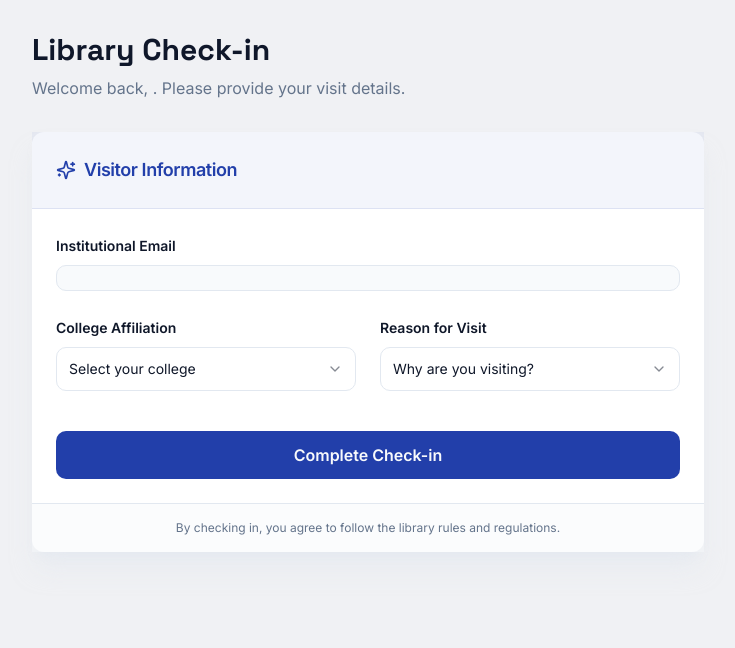
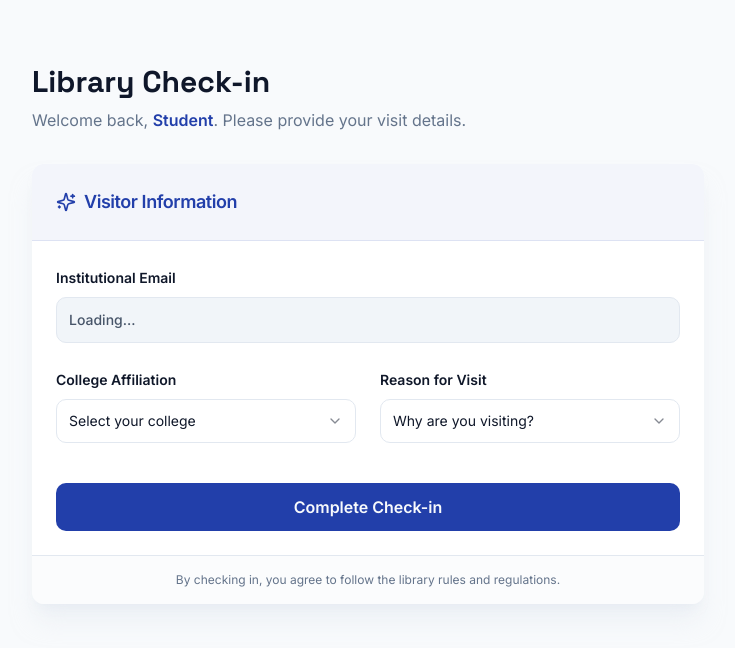
Before and after one commit to RiccirCatimon/Personal-Project, a Next.js app: page /check-in in a window 1280 px wide. Shown: the top 648 px of the page, without its empty margins (272-1007 px from the left). Built offline with nearby package versions, Linux system fonts and the light colour scheme.

Commit message:
this is the issue with running on vercel i cant deploy

```diff
--- a/src/app/check-in/page.tsx
+++ b/src/app/check-in/page.tsx
@@ -1,7 +1,7 @@
 
 'use client';
 
-import React, { useState } from 'react';
+import React, { useState, useEffect } from 'react';
 import { useAuth } from '@/components/auth/auth-context';
 import { Button } from '@/components/ui/button';
 import { Card, CardHeader, CardTitle, CardDescription, CardContent, CardFooter } from '@/components/ui/card';
@@ -10,14 +10,22 @@ import { Label } from '@/components/ui/label';
 import { REASONS, COLLEGES } from '@/lib/data';
 import { useToast } from '@/hooks/use-toast';
 import { CheckCircle2, Loader2, Sparkles } from 'lucide-react';
+import { Navbar } from '@/components/navbar';
 
 export default function CheckInPage() {
-  const { user } = useAuth();
+  const { user, isLoading } = useAuth();
   const { toast } = useToast();
   const [reason, setReason] = useState<string>('');
   const [college, setCollege] = useState<string>(user?.college || '');
   const [isSubmitting, setIsSubmitting] = useState(false);
   const [hasCheckedIn, setHasCheckedIn] = useState(false);
+
+  // Update college when user data loads
+  useEffect(() => {
+    if (user?.college) {
+      setCollege(user.college);
+    }
+  }, [user]);
 
   const handleCheckIn = async (e: React.FormEvent) => {
     e.preventDefault();
@@ -31,40 +39,48 @@ export default function CheckInPage() {
     }
 
     setIsSubmitting(true);
-    // Simulate check-in
     await new Promise(resolve => setTimeout(resolve, 1000));
     setIsSubmitting(false);
     setHasCheckedIn(true);
 
     toast({
       title: "Check-in Successful",
-      description: "Welcome, to NEU Library!",
+      description: "Welcome to NEU Library!",
     });
   };
 
-  if (hasCheckedIn) {
+  if (isLoading) {
     return (
-      <div className="max-w-2xl mx-auto py-12 text-center space-y-6">
-        <div className="mx-auto w-24 h-24 bg-green-100 rounded-full flex items-center justify-center text-green-600 animate-in zoom-in duration-300">
-          <CheckCircle2 className="w-12 h-12" />
-        </div>
-        <div className="space-y-2">
-          <h1 className="text-4xl font-headline font-bold text-primary">Welcome, to NEU Library!</h1>
-          <p className="text-lg text-muted-foreground">Your entry has been recorded. Enjoy your visit.</p>
-        </div>
-        <Button variant="outline" onClick={() => setHasCheckedIn(false)}>Check-in another visit</Button>
+      <div className="flex items-center justify-center min-h-screen">
+        <Loader2 className="w-8 h-8 animate-spin text-primary" />
       </div>
     );
   }
 
   return (
+    <div className="min-h-screen flex flex-col bg-slate-50">
+      <Navbar />
+      <main className="flex-1 container mx-auto p-4 md:p-8">
         <div className="max-w-2xl mx-auto py-8">
+          {hasCheckedIn ? (
+            <div className="text-center space-y-6 py-12">
+              <div className="mx-auto w-24 h-24 bg-green-100 rounded-full flex items-center justify-center text-green-600 animate-in zoom-in duration-300">
+                <CheckCircle2 className="w-12 h-12" />
+              </div>
+              <div className="space-y-2">
+                <h1 className="text-4xl font-headline font-bold text-primary">Welcome to NEU Library!</h1>
+                <p className="text-lg text-muted-foreground">Your entry has been recorded. Enjoy your visit.</p>
+              </div>
+              <Button variant="outline" onClick={() => setHasCheckedIn(false)}>Check-in another visit</Button>
+            </div>
+          ) : (
+            <>
               <div className="mb-8 space-y-2">
                 <h1 className="text-3xl font-headline font-bold text-slate-900">Library Check-in</h1>
-        <p className="text-muted-foreground">Welcome back, <span className="text-primary font-semibold">{user?.name}</span>. Please provide your visit details.</p>
+                <p className="text-muted-foreground">Welcome back, <span className="text-primary font-semibold">{user?.name || 'Student'}</span>. Please provide your visit details.</p>
               </div>
 
-      <Card className="border-none shadow-xl shadow-slate-200/50">
+              <Card className="border-none shadow-xl shadow-slate-200/50 overflow-hidden">
                 <CardHeader className="bg-primary/5 border-b border-primary/10">
                   <div className="flex items-center gap-2 text-primary">
                     <Sparkles className="w-5 h-5" />
@@ -75,8 +91,8 @@ export default function CheckInPage() {
                   <form onSubmit={handleCheckIn} className="space-y-6">
                     <div className="space-y-2">
                       <Label htmlFor="email" className="text-sm font-semibold">Institutional Email</Label>
-              <div className="p-3 bg-slate-50 border rounded-md text-slate-500 text-sm font-medium">
-                {user?.email}
+                      <div className="p-3 bg-slate-100 border rounded-md text-slate-600 text-sm font-medium">
+                        {user?.email || 'Loading...'}
                       </div>
                     </div>
 
@@ -123,6 +139,10 @@ export default function CheckInPage() {
                   </p>
                 </CardFooter>
               </Card>
+            </>
+          )}
+        </div>
+      </main>
     </div>
   );
 }
--- a/src/components/auth/auth-context.tsx
+++ b/src/components/auth/auth-context.tsx
@@ -8,22 +8,32 @@ interface AuthContextType {
   user: UserAccount | null;
   login: (email: string) => Promise<{ success: boolean; message: string }>;
   logout: () => void;
+  isLoading: boolean;
 }
 
 const AuthContext = createContext<AuthContextType | undefined>(undefined);
 
 export function AuthProvider({ children }: { children: React.ReactNode }) {
   const [user, setUser] = useState<UserAccount | null>(null);
+  const [isLoading, setIsLoading] = useState(true);
+
+  useEffect(() => {
+    // Simulate checking session or loading initial state
+    const timer = setTimeout(() => {
+      setIsLoading(false);
+    }, 100);
+    return () => clearTimeout(timer);
+  }, []);
 
   const login = async (email: string) => {
-    // Simulate API delay
+    setIsLoading(true);
     await new Promise(resolve => setTimeout(resolve, 800));
 
     const normalizedEmail = email.toLowerCase().trim();
     const adminEmail = 'riccir.catimon@neu.edu.ph';
 
-    // Verify institutional email domain
     if (!normalizedEmail.endsWith('@neu.edu.ph')) {
+      setIsLoading(false);
       return {
         success: false,
         message: "Access denied. Please use your official @neu.edu.ph institutional email."
@@ -33,14 +43,15 @@ export function AuthProvider({ children }: { children: React.ReactNode }) {
     const foundUser = MOCK_USERS.find(u => u.email.toLowerCase() === normalizedEmail);
 
     if (foundUser?.isBlocked) {
+      setIsLoading(false);
       return { success: false, message: "Your account has been blocked. Please contact the library administration." };
     }
 
     if (foundUser) {
       setUser(foundUser);
+      setIsLoading(false);
       return { success: true, message: `Welcome back, ${foundUser.name}!` };
     } else {
-      // Create a temporary session for valid NEU emails not in the mock list
       const newUser: UserAccount = {
         email: normalizedEmail,
         name: normalizedEmail.split('@')[0].split('.').map(part => part.charAt(0).toUpperCase() + part.slice(1)).join(' '),
@@ -49,6 +60,7 @@ export function AuthProvider({ children }: { children: React.ReactNode }) {
         college: 'General Education'
       };
       setUser(newUser);
+      setIsLoading(false);
       return { success: true, message: `Welcome to LibFlow, ${newUser.name}!` };
     }
   };
@@ -56,7 +68,7 @@ export function AuthProvider({ children }: { children: React.ReactNode }) {
   const logout = () => setUser(null);
 
   return (
-    <AuthContext.Provider value={{ user, login, logout }}>
+    <AuthContext.Provider value={{ user, login, logout, isLoading }}>
       {children}
     </AuthContext.Provider>
   );
@@ -64,8 +76,15 @@ export function AuthProvider({ children }: { children: React.ReactNode }) {
 
 export function useAuth() {
   const context = useContext(AuthContext);
+  // During build/prerender, context might be undefined if not wrapped properly
+  // but since we wrap in layout, this should only happen if hooks are used incorrectly.
   if (context === undefined) {
-    throw new Error('useAuth must be used within an AuthProvider');
+    return {
+      user: null,
+      login: async () => ({ success: false, message: "Context not found" }),
+      logout: () => {},
+      isLoading: false
+    };
   }
   return context;
 }
```
Also changed, not shown: 2 other files (tests, documents, lock files or other folders). Lines whose indentation alone changed are shown as unchanged.
